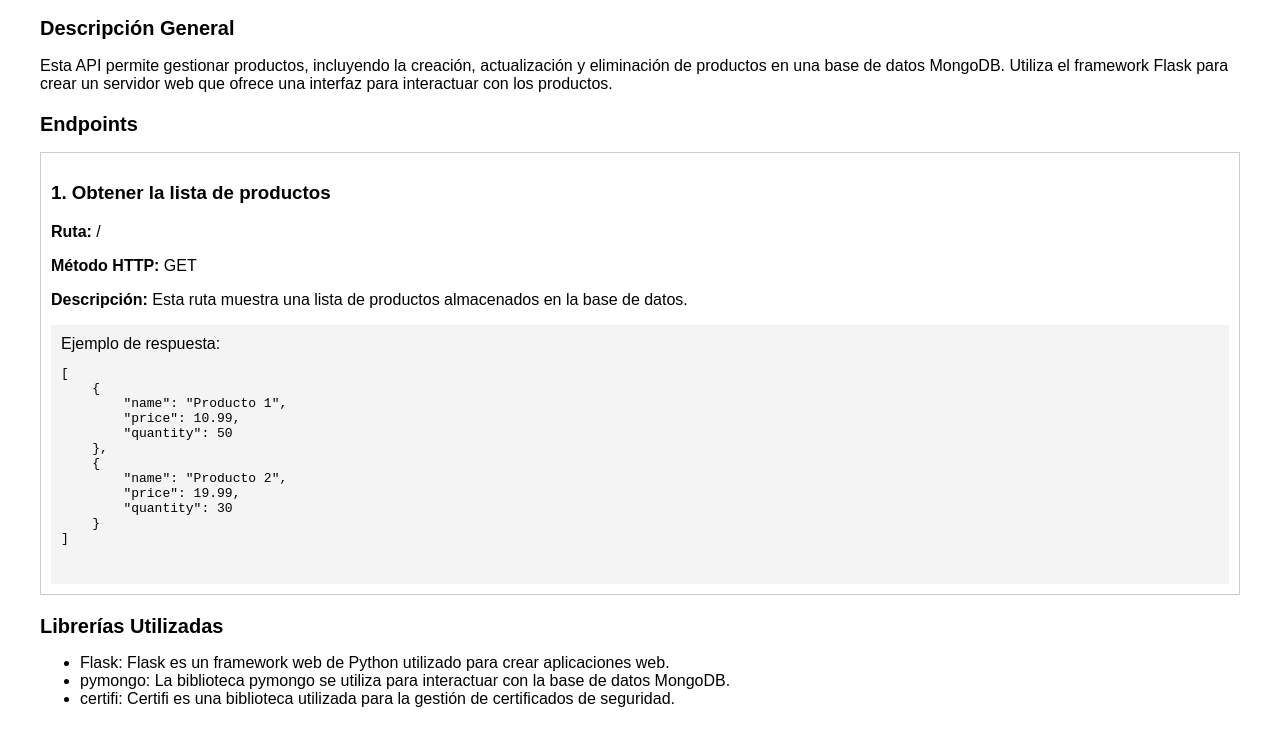
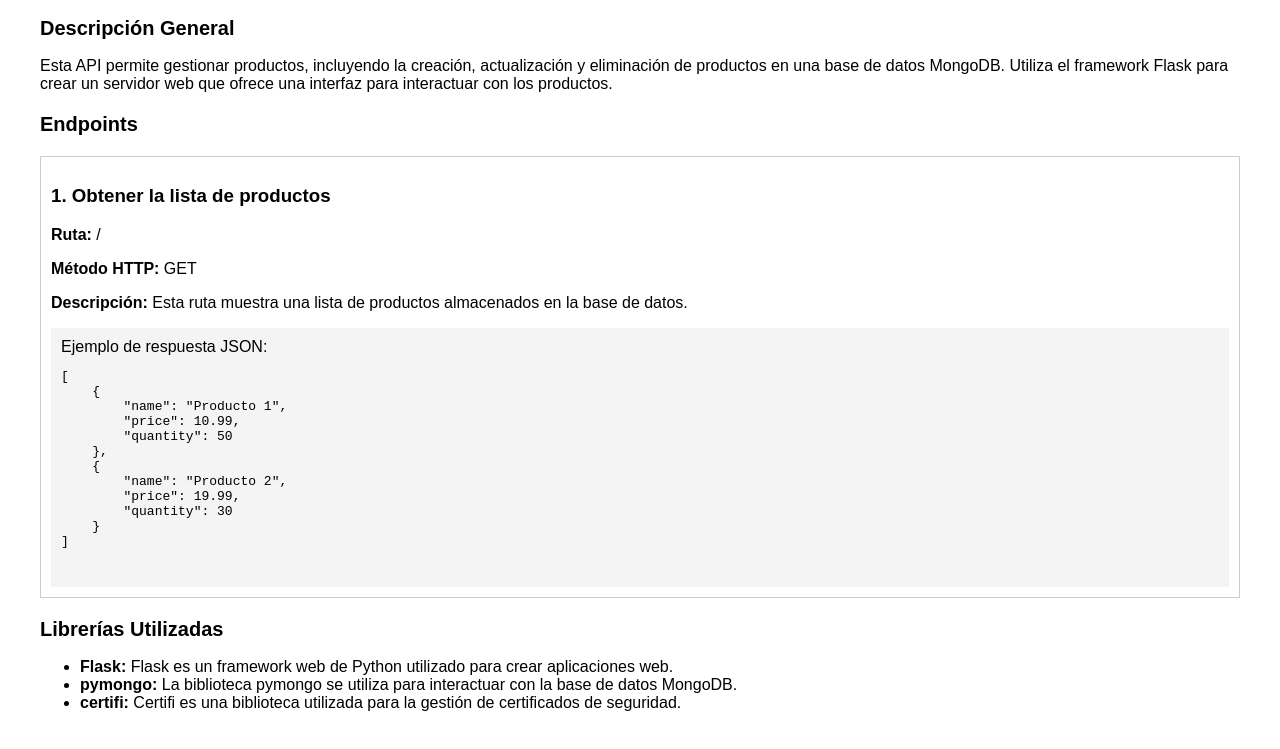
Before and after one commit to JuanUMB/JuanUMB.github.io, a plain HTML site: page index.html in a window 1280 px wide. Shown: the part 87-836 px from the top of the page. Drawn offline with Linux system fonts and the light colour scheme.

Commit message:
Update index.html

```diff
--- a/index.html
+++ b/index.html
@@ -27,12 +27,18 @@
         .endpoint {
             border: 1px solid #ccc;
             padding: 10px;
-            margin-top: 10px;
+            margin-top: 20px; /* Añadido un margen superior adicional para separar los endpoints */
         }
 
         .code {
             background-color: #f4f4f4;
             padding: 10px;
+        }
+
+        /* Agregamos estilos para las etiquetas <pre> que contienen código JSON */
+        pre {
+            white-space: pre-wrap;
+            word-break: break-all;
         }
     </style>
 </head>
@@ -44,13 +50,14 @@
 
     <h2>Endpoints</h2>
 
+    <!-- Endpoint 1 -->
     <div class="endpoint">
         <h3>1. Obtener la lista de productos</h3>
         <p><strong>Ruta:</strong> /</p>
         <p><strong>Método HTTP:</strong> GET</p>
         <p><strong>Descripción:</strong> Esta ruta muestra una lista de productos almacenados en la base de datos.</p>
         <div class="code">
-            Ejemplo de respuesta:
+            Ejemplo de respuesta JSON:
             <pre>
 [
     {
@@ -72,9 +79,9 @@
 
     <h2>Librerías Utilizadas</h2>
     <ul>
-        <li>Flask: Flask es un framework web de Python utilizado para crear aplicaciones web.</li>
-        <li>pymongo: La biblioteca pymongo se utiliza para interactuar con la base de datos MongoDB.</li>
-        <li>certifi: Certifi es una biblioteca utilizada para la gestión de certificados de seguridad.</li>
+        <li><strong>Flask:</strong> Flask es un framework web de Python utilizado para crear aplicaciones web.</li>
+        <li><strong>pymongo:</strong> La biblioteca pymongo se utiliza para interactuar con la base de datos MongoDB.</li>
+        <li><strong>certifi:</strong> Certifi es una biblioteca utilizada para la gestión de certificados de seguridad.</li>
     </ul>
 </body>
 </html>
```
